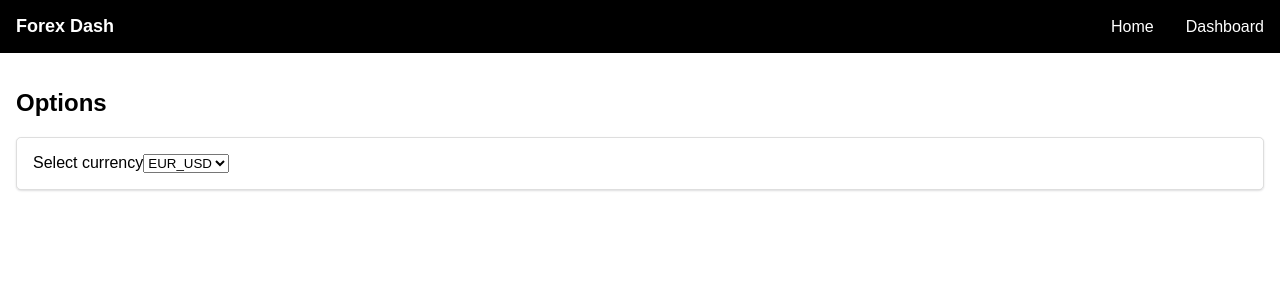
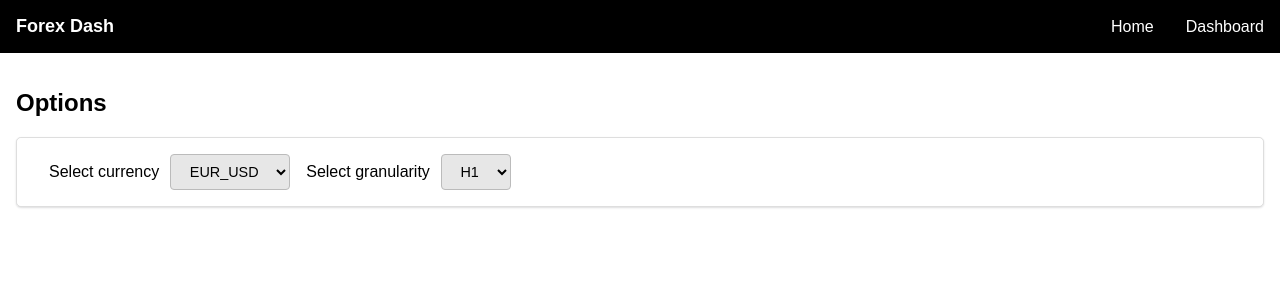
Before and after one commit to pochiman/algorithmic-forex-trading, a React (Create React App) app in the folder forex-dash/: page /dashboard in a window 1280 px wide. Shown: the top 300 px of the page. Built offline with nearby package versions, Linux system fonts and the light colour scheme; a web font is replaced by a local one.

Commit message:
initial commit

```diff
--- a/forex-dash/src/app/data.js
+++ b/forex-dash/src/app/data.js
@@ -2,3 +2,8 @@ export const PAIRS = [
     { key: "EUR_USD", text: "EUR_USD", value: "EUR_USD" },
     { key: "GBP_JPY", text: "GBP_JPY", value: "GBP_JPY" },
 ];
+
+export const GRANULARITIES = [
+    { key: "H1", text: "H1", value: "H1" },
+    { key: "D", text: "D", value: "D" },
+];
--- a/forex-dash/src/index.css
+++ b/forex-dash/src/index.css
@@ -2,6 +2,26 @@ body {
     padding: 0;
     margin: 0;
     font-family: 'Anek Odia', sans-serif;
+}
+
+select {
+    padding: 0.5rem 0.9rem;
+    border: 1px solid #bbb;
+    border-radius: 4px;
+    background-color: rgb(231,231,231);
+    font-size: 0.9rem;
+}
+
+.select {
+    margin-left: 0.7rem;
+}
+
+.options {
+    display: flex;
+}
+
+.options div {
+    margin-left: 1rem;;
 }
 
 #app-holder {
--- a/forex-dash/src/pages/Dashboard.jsx
+++ b/forex-dash/src/pages/Dashboard.jsx
@@ -1,16 +1,16 @@
 import React, { useState } from 'react';
-import { PAIRS } from '../app/data';
+import { GRANULARITIES, PAIRS } from '../app/data';
 import Select from '../components/Select';
 import TitleHead from '../components/TitleHead';
 
 function Dashboard() {
 
     const [ selectedPair, setSelectedPair ] = useState(PAIRS[0].value)
+    const [ selectedGran, setSelectedGran ] = useState(GRANULARITIES[0].value)
 
     return (
         <div>
             <TitleHead title="Options" />
-            {setSelectedPair}
             <div className="segment options">
                 <Select
                     name="Currency"
@@ -19,6 +19,13 @@ function Dashboard() {
                     defaultValue={selectedPair}
                     onSelected={setSelectedPair}
                 />
+                <Select
+                    name="Granularity"
+                    title="Select granularity"
+                    options={GRANULARITIES}
+                    defaultValue={selectedGran}
+                    onSelected={setSelectedGran}
+                />
             </div>
         </div>
     )
```
